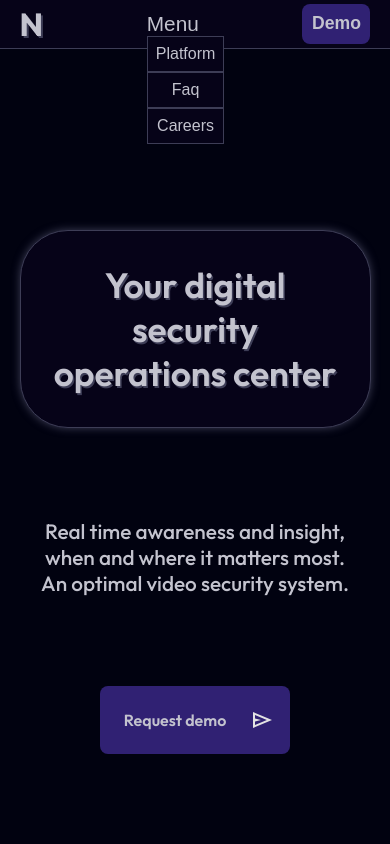
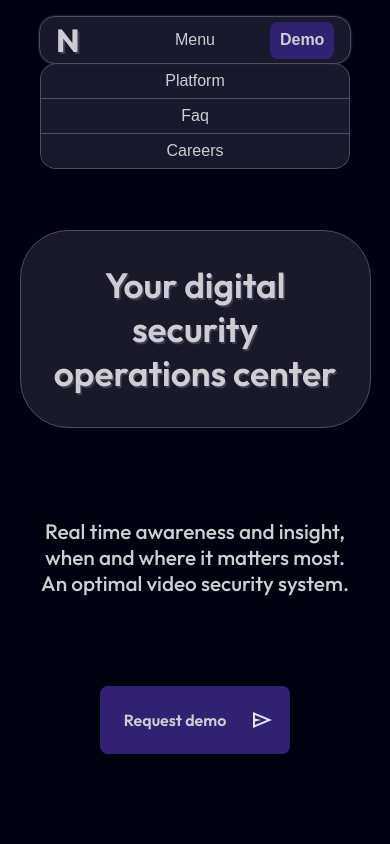
Before and after one commit to helauren42/ai-security-website, a React app in the folder FrontEnd/: page / in a window 390 px wide. Both pictures are taken after a click on the button "Menu". Shown: the top 844 px of the page. Built offline with nearby package versions, Linux system fonts and the light colour scheme.

Commit message:
navbar made opac glassy, changed colors

```diff
--- a/FrontEnd/src/CSS/App.css
+++ b/FrontEnd/src/CSS/App.css
@@ -6,22 +6,22 @@
 :root {
   /* --blue-bg: #110e20; */
   /* purple */
-  --blue-bg: #130f27;
+  /* --blue-bg: #130f27; */
   /* blue */
   --blue-bg: #060318;
   /* blue very dark */
+  --blue-bg: rgb(25, 25, 42);
+  --glass-blue-bg: rgba(32, 32, 53, 80%);
   /* --card-black: #292937; */
-  /* previous for capabilities */
-  /* --main-black: #04040d; */
   --main-black: #010210;
   /* blue */
   --main-grey: #14141a;
   /* previous */
-  --dark-border: #3d3d56;
-  --medium-border: #858587;
   --blue-shadow: #3d3d56;
-  /* --text-white: #F5F5F5; */
-  --text-white: #c3c3ce;
+  --main-border: rgb(80, 75, 95);
+  /* --main-border: rgb(61, 61, 86); */
+  /* --text-white: #c3c3ce; */
+  --text-white: rgb(206, 206, 210);
   --demo-btn: #3d3279;
   /* purple */
   --demo-btn: #302173;
--- a/FrontEnd/src/CSS/Benefits.css
+++ b/FrontEnd/src/CSS/Benefits.css
@@ -71,7 +71,7 @@
   height: auto;
   padding: 2rem 1.5rem;
   background-color: var(--blue-bg);
-  border: 0.1rem solid var(--blue-shadow);
+  border: 0.1rem solid var(--main-border);
   color: var(--text-white);
   border-radius: 1.5rem;
   display: flex;
@@ -87,7 +87,7 @@
   padding: 2rem 1.5rem;
   padding-top: 0rem;
   background-color: var(--blue-bg);
-  border: 0.1rem solid var(--blue-shadow);
+  border: 0.1rem solid var(--main-border);
   color: var(--text-white);
   border-radius: 1.5rem;
   display: flex;
--- a/FrontEnd/src/CSS/Brief.css
+++ b/FrontEnd/src/CSS/Brief.css
@@ -24,7 +24,7 @@
 
 #brief-paragraph {
   /* background-color: var(--blue-bg); */
-  /* border: 0.1rem solid var(--blue-shadow); */
+  /* border: 0.1rem solid var(--main-border); */
   padding: 3rem 5rem;
   /* border-radius: 1.5rem; */
   font-size: 1.5rem;
@@ -60,7 +60,7 @@
   flex-direction: column;
   gap: 1rem;
   background-color: var(--blue-bg);
-  border: 0.1rem solid var(--blue-shadow);
+  border: 0.1rem solid var(--main-border);
   padding: 2rem;
   border-radius: 1rem;
 }
--- a/FrontEnd/src/CSS/Capabilities.css
+++ b/FrontEnd/src/CSS/Capabilities.css
@@ -46,7 +46,7 @@
   display: flex;
   flex-direction: row;
   justify-content: space-between;
-  border: 0.1rem solid var(--blue-shadow);
+  border: 0.1rem solid var(--main-border);
   gap: 1rem;
 }
 
--- a/FrontEnd/src/CSS/Header.css
+++ b/FrontEnd/src/CSS/Header.css
@@ -1,5 +1,4 @@
 #header {
-  position: relative;
   overflow: hidden;
   box-sizing: border-box;
   width: 100vw;
@@ -22,8 +21,8 @@
   background-color: var(--blue-bg);
   flex-wrap: wrap;
   text-align: center;
-  box-shadow: 0px 0px 0.5rem var(--blue-shadow);
-  border: 0.1rem solid var(--blue-shadow);
+  /* box-shadow: 0px 0px 0.5rem var(--blue-shadow); */
+  border: 0.1rem solid var(--main-border);
   border-radius: 10rem;
   padding: 3rem;
   max-width: 90%;
--- a/FrontEnd/src/CSS/Navbar.css
+++ b/FrontEnd/src/CSS/Navbar.css
@@ -1,24 +1,55 @@
+#navbar-cont {
+  width: 100vw;
+  display: flex;
+  flex-direction: column;
+  justify-content: space-between;
+  align-items: center;
+  position: fixed;
+}
+
 #navbar {
-  background-color: var(--blue-bg);
-  position: fixed;
-  z-index: 10000;
-  width: 100vw;
+  position: relative;
+  width: 80vw;
+  max-width: 1000px;
+  padding: 0.2rem 1rem;
+  margin: 1rem;
   display: flex;
   flex-direction: row;
   align-items: center;
   justify-content: space-between;
   box-sizing: border-box;
-  padding: 0 5%;
-  border-bottom: 0.1rem solid var(--blue-shadow);
-  padding: 1% 5%;
+  z-index: 10000;
   user-select: none;
-  opacity: 100%;
+  /* border: 0.1rem solid var(--dark-border); */
+  background-color: var(--glass-blue-bg);
+  border-radius: 1rem;
+  box-shadow: 0rem 0rem 0.15rem var(--blue-shadow);
+  border: 0.1rem solid var(--main-border);
 }
 
-#nav-title-cont,
-#nav-menu-cont,
+#nav-title-cont {
+  width: 30%;
+  display: flex;
+  flex-direction: column;
+  align-items: flex-start;
+  justify-content: space-around;
+}
+
 #nav-btn-cont {
-  flex: 0 0 30;
+  width: 30%;
+  display: flex;
+  flex-direction: column;
+  align-items: flex-end;
+  justify-content: space-around;
+}
+
+#nav-menu-cont {
+  width: 35%;
+  height: 100%;
+  display: flex;
+  flex-direction: row;
+  justify-content: space-evenly;
+  align-items: center;
 }
 
 #nav-title {
@@ -28,50 +59,72 @@
 }
 
 .nav-menu {
+  display: flex;
+  flex-direction: column;
+  justify-content: space-around;
+  align-items: center;
+  text-align: center;
   list-style: none;
-  font-size: 1.4rem;
+  font-size: 1.2rem;
   color: var(--text-white);
 }
 
 #nav-menu-classic {
-  width: 30%;
+  width: 100%;
   display: flex;
   flex-direction: row;
   align-items: center;
-  justify-content: space-between;
+  justify-content: space-evenly;
   gap: 1.5rem;
 }
 
 #nav-menu-tablet {
-  background-color: var(--blue-bg);
   border-style: none;
+  background-color: rgb(0, 0, 0, 0%);
 }
 
-#dropdown {
-  position: relative;
+#dropdown-menu-cont {
+  display: none;
+  position: absolute;
+  width: 100%;
+  top: 100%;
+  left: 0;
 }
 
 #dropdown-menu {
-  display: none;
-  position: absolute;
+  border-left: 0.1rem solid var(--main-border);
+  border-bottom: 0.1rem solid var(--main-border);
+  border-right: 0.1rem solid var(--main-border);
+  border-radius: 1rem;
 }
 
 .dropdown-btn {
-  background-color: var(--blue-bg);
+  background-color: var(--glass-blue-bg);
   padding: 0.5rem;
   color: var(--text-white);
-  border: 0.01rem solid var(--blue-shadow);
+  border-style: none;
   width: 100%;
   font-size: 1rem;
   z-index: 10000;
+  border-top: 0.1rem solid var(--main-border);
+}
+
+.dropdown-btn:first-of-type {
+  border-top-left-radius: 1rem;
+  border-top-right-radius: 1rem;
+}
+
+.dropdown-btn:last-of-type {
+  border-bottom-left-radius: 1rem;
+  border-bottom-right-radius: 1rem;
 }
 
 #navbar-demo {
-  padding: 0.7rem 0.7rem;
-  font-size: 1.4rem;
+  padding: 0.5rem 0.7rem;
+  font-size: 1.2rem;
 }
 
-@media(max-width: 550px) {
+@media(max-width: 700px) {
   #nav-title {
     font-size: 2rem;
     color: var(--text-white);
@@ -79,12 +132,12 @@
   }
 
   .nav-menu {
-    font-size: 1.3rem;
+    font-size: 1rem;
   }
 
   #navbar-demo {
     padding: 0.6rem 0.6rem;
-    font-size: 1.1rem;
+    font-size: 1rem;
   }
 }
 
--- a/FrontEnd/src/JS/Navbar.js
+++ b/FrontEnd/src/JS/Navbar.js
@@ -2,7 +2,12 @@ import { useState, useEffect } from 'react';
 import '../CSS/Navbar.css'
 import { ReactComponent as SendEmailSvg } from "../ICONS/send.svg"
 
-const ClassicMenu = () => {
+const ClassicMenu = ({ setOpenMenu }) => {
+  useEffect(() => {
+    const elem = document.getElementById("dropdown-menu-cont")
+    elem.style.display = "none"
+    setOpenMenu(false)
+  })
   return (
     <ul className='nav-menu' id="nav-menu-classic">
       <li className="std-hover-active">Platform</li>
@@ -12,11 +17,10 @@ const ClassicMenu = () => {
   )
 }
 
-const TabletMenu = () => {
-  const [openMenu, setOpenMenu] = useState(false)
+const TabletMenu = ({ openMenu, setOpenMenu }) => {
   useEffect(() => {
     console.log("openMenu: ", openMenu)
-    const elem = document.getElementById("dropdown-menu")
+    const elem = document.getElementById("dropdown-menu-cont")
     if (openMenu)
       elem.style.display = "block"
     else
@@ -24,8 +28,27 @@ const TabletMenu = () => {
   }, [openMenu])
   return (
     <div id="dropdown">
-      <button className='nav-menu' id="nav-menu-tablet" onClick={() => setOpenMenu(!openMenu)}> Menu
+      <button className='std-hover-active nav-menu' id="nav-menu-tablet" onClick={() => setOpenMenu(!openMenu)}> Menu
       </button >
+    </div>
+  );
+};
+
+export const Navbar = ({ screenWidth, tabletDisplay }) => {
+  const [openMenu, setOpenMenu] = useState(false)
+  return (
+    <section id="navbar-cont">
+      <div id="navbar">
+        <div id="nav-title-cont">
+          <h1 className='std-hover-active' id="nav-title" >{screenWidth < 490 ? "N" : "Novatus"}</h1 >
+        </div>
+        <div id="nav-menu-cont">
+          {screenWidth < 920 ? <TabletMenu openMenu={openMenu} setOpenMenu={setOpenMenu} /> : <ClassicMenu setOpenMenu={setOpenMenu} />}
+        </div>
+        <div id="nav-btn-cont">
+          <button className='classic-btn std-hover-active' id="navbar-demo">{screenWidth < 600 ? "Demo" : "Request demo"}</button>
+        </div>
+        <div id="dropdown-menu-cont">
           <div id="dropdown-menu" >
             <button className="std-hover-active dropdown-btn" onClick={() => {
               setOpenMenu(false)
@@ -38,20 +61,6 @@ const TabletMenu = () => {
             }}>Careers</button>
           </div >
         </div>
-  );
-};
-
-export const Navbar = ({ screenWidth, tabletDisplay }) => {
-  return (
-    <section id="navbar">
-      <div id="nav-title-cont">
-        <h1 className='std-hover-active' id="nav-title" >{screenWidth < 450 ? "N" : "Novatus"}</h1 >
-      </div>
-      <div id="nav-menu-cont">
-        {tabletDisplay ? <TabletMenu /> : <ClassicMenu />}
-      </div>
-      <div id="nav-btn-cont">
-        <button className='classic-btn std-hover-active' id="navbar-demo">{screenWidth < 450 ? "Demo" : "Request demo"}</button>
       </div>
     </section>
   )
```
Lines whose indentation alone changed are shown as unchanged.
